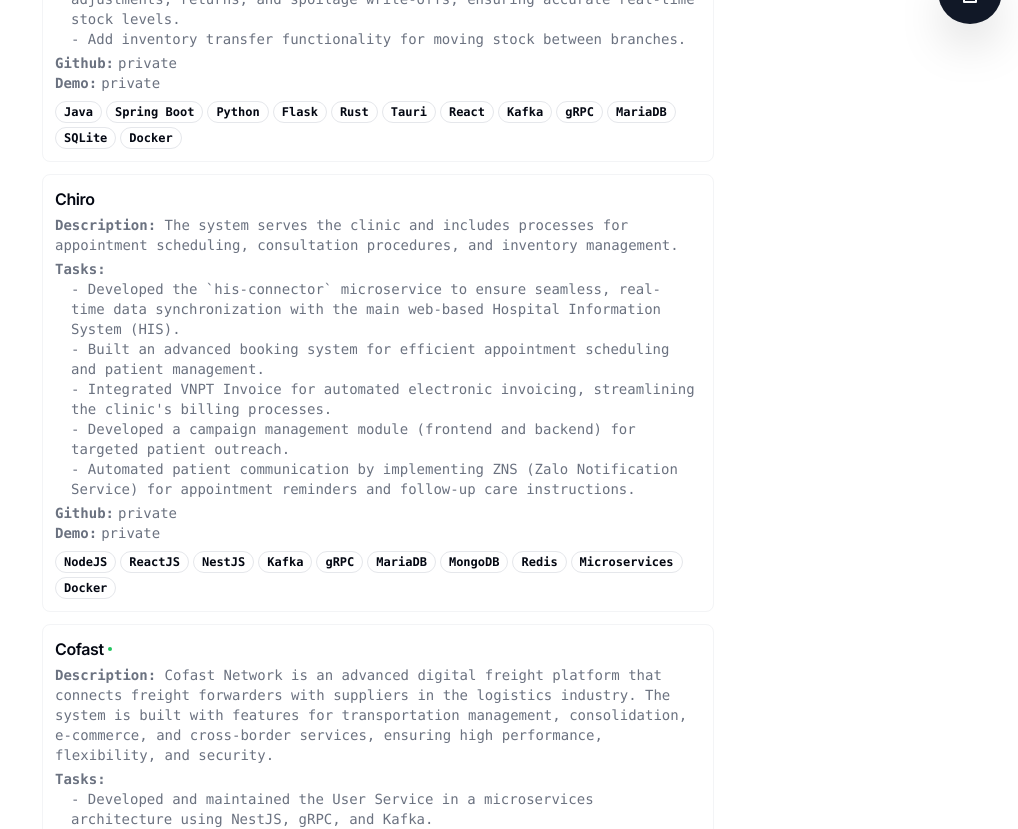
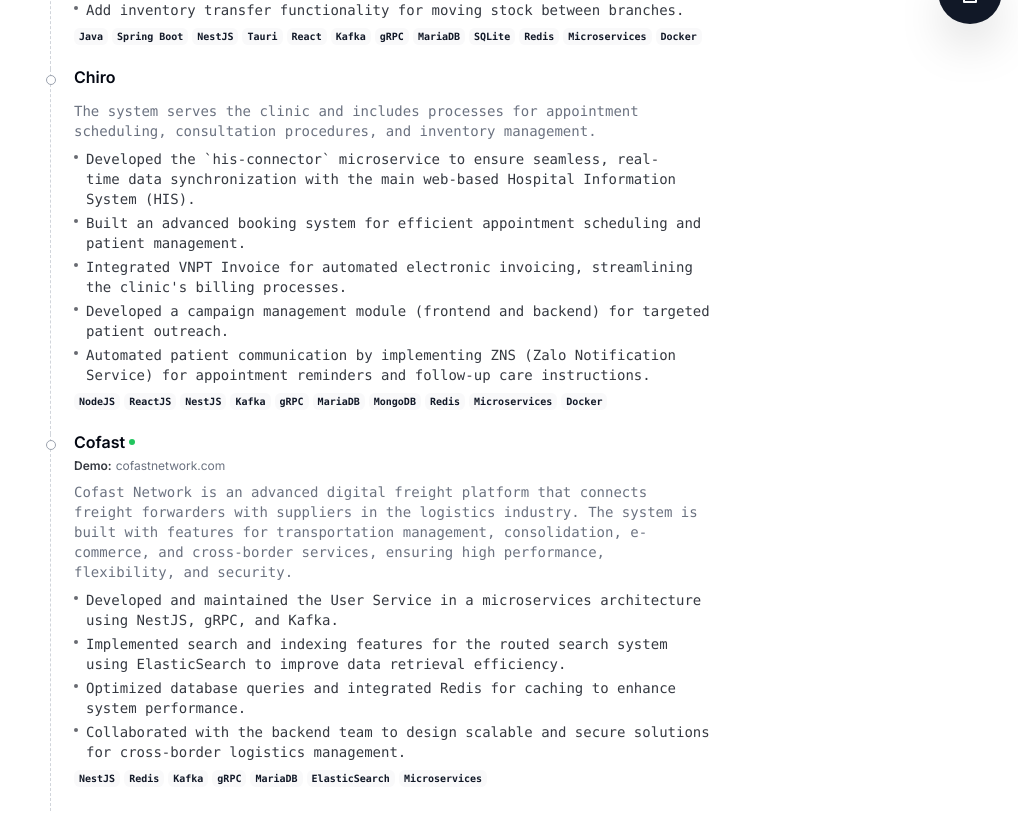
Before and after one commit to syurodev/cv, a Next.js app: page /cv in a window 1280 px wide. Shown: the part 760-1589 px from the top of the page, without its empty margins (262-1280 px from the left). Built offline with nearby package versions, Linux system fonts and the light colour scheme.

Commit message:
feat: Đơn giản hóa chức năng in bằng cách loại bỏ Drawer và triển khai bố cục thẻ dự án dạng timeline.

```diff
--- a/src/app/cv/page.tsx
+++ b/src/app/cv/page.tsx
@@ -16,8 +16,8 @@
 
 export default function Page() {
   return (
-    <main className="container relative mx-auto scroll-my-12 overflow-auto px-9 py-4 md:p-16 print:m-0 print:p-6">
-      <section className="mx-auto w-full max-w-2xl space-y-8 bg-white print:max-w-full print:space-y-2">
+    <main className="container relative mx-auto scroll-my-12 px-9 py-4 md:p-16 print:static print:m-0 print:block print:h-auto print:min-h-0 print:w-full print:max-w-none print:overflow-visible print:p-0">
+      <section className="mx-auto w-full max-w-2xl space-y-8 bg-white print:w-full print:max-w-none print:space-y-4">
         <div className="flex items-center justify-between">
           <div className="flex-1 space-y-1.5">
             <h1 className="text-2xl font-bold">{RESUME_DATA.name}</h1>
@@ -96,11 +96,6 @@
               />
               <AvatarFallback>{RESUME_DATA.initials}</AvatarFallback>
             </Avatar>
-            <img
-              src="https://api.qrserver.com/v1/create-qr-code/?size=100x100&data=https://cv-roan-theta-56.vercel.app"
-              alt="QR Code"
-              className="hidden h-20 w-20 print:block"
-            />
           </div>
         </div>
         {/* <Section className="print-compact-section">
@@ -117,10 +112,7 @@
           </h2>
           {RESUME_DATA.work.map((work) => {
             return (
-              <Card
-                key={work.company}
-                className="print-break-inside-avoid print-compact-card "
-              >
+              <Card key={work.company} className="print-compact-card">
                 <CardHeader className="print:py-1">
                   <div className="flex items-center justify-between gap-x-2 text-base">
                     <h3 className="inline-flex items-center justify-center gap-x-1 font-semibold leading-none">
@@ -162,8 +154,8 @@
                   </a>
                 )}
                 {"projects" in work && work.projects && (
-                  <div className="mt-4 grid grid-cols-1 gap-3 print:grid-cols-2">
-                    {work.projects.map((project) => (
+                  <div className="mt-4 flex flex-col pl-2">
+                    {work.projects.map((project, index) => (
                       <ProjectCard
                         key={project.title}
                         title={project.title}
@@ -177,6 +169,8 @@
                           "link" in project ? project.link?.repo : undefined
                         }
                         status={project.status}
+                        isFirst={index === 0}
+                        isLast={index === (work.projects?.length ?? 0) - 1}
                       />
                     ))}
                   </div>
@@ -242,8 +236,9 @@
             <h2 className="print-compact-text text-xl font-bold print:text-lg">
               Projects
             </h2>
-            <div className="-mx-3 flex flex-col gap-3">
-              {(RESUME_DATA.projects as readonly any[]).map((project) => {
+            <div className="-mx-3 flex flex-col pl-3">
+              {(RESUME_DATA.projects as readonly any[]).map(
+                (project, index) => {
                   return (
                     <ProjectCard
                       key={project.title}
@@ -254,9 +249,12 @@
                       link={"link" in project ? project.link?.href : undefined}
                       repo={"link" in project ? project.link?.repo : undefined}
                       status={project.status}
+                      isFirst={index === 0}
+                      isLast={index === RESUME_DATA.projects.length - 1}
                     />
                   );
-              })}
+                },
+              )}
             </div>
           </Section>
         )}
--- a/src/components/project-card.tsx
+++ b/src/components/project-card.tsx
@@ -1,5 +1,4 @@
 import { Badge } from "./ui/badge";
-import { Card, CardContent, CardHeader, CardTitle } from "./ui/card";
 
 interface Props {
   title: string;
@@ -9,6 +8,8 @@
   link?: string;
   repo?: string;
   status?: string;
+  isFirst?: boolean;
+  isLast?: boolean;
 }
 
 export function ProjectCard({
@@ -19,102 +20,103 @@
   repo,
   tasks,
   status,
+  isFirst = false,
+  isLast = false,
 }: Props) {
   const tasksArray = Array.isArray(tasks) ? tasks : [tasks];
 
   return (
-    <Card className="print-compact-card print-compact-card flex flex-col overflow-hidden border border-muted p-3 print:break-inside-avoid print:border print:border-l print:border-r print:border-gray-300">
-      <CardHeader className="print:px-2 print:py-1">
-        <div className="space-y-1">
-          <div className="flex gap-2">
-            <CardTitle className="text-base">
+    <div className={`relative pb-6 pl-6 ${isLast ? "pb-0" : ""}`}>
+      {/* Timeline Line */}
+      <div
+        className={`absolute left-0 w-px border-l border-dashed border-gray-300 print:border-black ${
+          isFirst ? "top-2" : "top-0"
+        } bottom-0`}
+      />
+
+      {/* Timeline Dot */}
+      <div className="print-force-bg absolute -left-[4.5px] top-1.5 h-2.5 w-2.5 rounded-full border border-gray-400 bg-white print:border-black" />
+
+      <div className="flex flex-col space-y-2">
+        {/* Title & Badge */}
+        <div className="flex items-center gap-2">
+          <h3 className="text-base font-semibold leading-none">
             {link ? (
               <a
                 href={link}
                 target="_blank"
-                  className="inline-flex items-center gap-1 hover:underline print:font-semibold print:no-underline"
+                className="inline-flex items-center gap-1 hover:underline"
               >
-                  {title}{" "}
-                  <span className="h-1 w-1 rounded-full bg-green-500 print:hidden"></span>
+                {title}
+                <span className="h-1.5 w-1.5 rounded-full bg-green-500 print:hidden"></span>
               </a>
             ) : (
               title
             )}
-            </CardTitle>
+          </h3>
           {status && (
-              <Badge
-                variant={"outline"}
-                className="px-2 py-0 text-[10px] print:border-gray-400"
-              >
+            <Badge variant="outline" className="px-1.5 py-0 text-[10px]">
               {status}
             </Badge>
           )}
         </div>
-          {link && (
-            <div className="hidden font-mono text-xs text-gray-500 print:hidden">
-              {link.replace("https://", "").replace("www.", "")}
+
+        {/* Links (Repo/Demo) - Subtext style */}
+        <div className="flex gap-4 text-xs text-muted-foreground print:text-black">
+          {repo && (
+            <div className="flex gap-1">
+              <span className="font-semibold text-foreground/80 print:text-black">
+                Github:
+              </span>
+              <a href={repo} target="_blank" className="hover:underline">
+                {repo.replace("https://", "").replace("www.", "")}
+              </a>
             </div>
           )}
-          <CardContent className="print-compact-text font-mono text-sm print:px-2 print:py-0 print:text-sm print:text-black">
-            <strong>Description: </strong>
-            {description}
-          </CardContent>
-          <CardContent className="print-compact-text font-mono text-sm print:px-2 print:py-0 print:text-sm">
-            <strong className="print:text-black">Tasks: </strong>
-            {tasksArray.map((x, index) => (
-              <p
-                key={title + "task" + index}
-                className="print-compact-text ms-4 print:text-black"
-              >
-                - {x}
-              </p>
-            ))}
-          </CardContent>
+          {link && (
+            <div className="flex gap-1">
+              <span className="font-semibold text-foreground/80 print:text-black">
+                Demo:
+              </span>
+              <a href={link} target="_blank" className="hover:underline">
+                {link.replace("https://", "").replace("www.", "")}
+              </a>
             </div>
-      </CardHeader>
-      <CardContent className="mt-1 flex flex-col print:mt-0 print:px-2 print:py-0">
-        <div className="flex flex-col font-mono text-sm print:text-xs">
-          <div className="flex gap-1 print:text-black">
-            <span className="font-semibold">Github:</span>
-            {repo ? (
-              <a href={repo} target="_blank" className="print:no-underline">
-                <span className="screen-only">{repo || "private"}</span>
-                <span className="hidden print:inline">
-                  {repo?.replace("https://", "").replace("www.", "") ||
-                    "private"}
-                </span>
-              </a>
-            ) : (
-              "private"
           )}
         </div>
-          <div className="flex gap-1 print:text-black">
-            <span className="font-semibold">Demo:</span>
-            {link ? (
-              <a href={link} target="_blank" className="print:no-underline">
-                <span className="screen-only">{link || "private"}</span>
-                <span className="hidden print:inline">
-                  {link?.replace("https://", "").replace("www.", "") ||
-                    "private"}
-                </span>
-              </a>
-            ) : (
-              "private"
+
+        {/* Description */}
+        <div className="text-pretty font-mono text-sm text-muted-foreground print:text-sm print:text-black">
+          {description}
+        </div>
+
+        {/* Tasks */}
+        {tasksArray.length > 0 && (
+          <div className="text-pretty font-mono text-sm text-foreground/80 print:text-sm print:text-black">
+            <ul className="list-none space-y-1">
+              {tasksArray.map((task, index) => (
+                <li key={index} className="flex items-start gap-2">
+                  <span className="mt-1.5 h-1 w-1 shrink-0 rounded-full bg-foreground/60 print:bg-black" />
+                  <span>{task}</span>
+                </li>
+              ))}
+            </ul>
+          </div>
         )}
-          </div>
-        </div>
-        <div className="mt-2 flex flex-wrap gap-1 print:mt-0 print:gap-0.5">
+
+        {/* Tags */}
+        <div className="flex flex-wrap gap-1">
           {tags.map((tag) => (
             <Badge
               key={tag}
-              variant={"outline"}
-              className="rounded-full print:border-gray-300 print:bg-gray-100 print:text-black"
+              variant="secondary"
+              className="rounded-md bg-secondary/50 px-1 py-0 text-[10px] text-secondary-foreground print:border print:border-gray-200 print:bg-gray-100 print:text-black"
             >
               {tag}
             </Badge>
           ))}
         </div>
-      </CardContent>
-    </Card>
+      </div>
+    </div>
   );
 }
--- a/src/components/ui/drawer.tsx
+++ b/src/components/ui/drawer.tsx
@@ -29,7 +29,7 @@
 >(({ className, ...props }, ref) => (
   <DrawerPrimitive.Overlay
     ref={ref}
-    className={cn("fixed inset-0 z-50 bg-black/80", className)}
+    className={cn("fixed inset-0 z-50 bg-black/80 print:hidden", className)}
     {...props}
   />
 ));
@@ -107,13 +107,13 @@
 
 export {
   Drawer,
-  DrawerPortal,
-  DrawerOverlay,
-  DrawerTrigger,
   DrawerClose,
   DrawerContent,
+  DrawerDescription,
+  DrawerFooter,
   DrawerHeader,
-  DrawerFooter,
+  DrawerOverlay,
+  DrawerPortal,
   DrawerTitle,
-  DrawerDescription,
+  DrawerTrigger,
 };
--- a/src/data/resume-data.tsx
+++ b/src/data/resume-data.tsx
@@ -62,15 +62,15 @@
           techStack: [
             "Java",
             "Spring Boot",
-            "Python",
-            "Flask",
-            "Rust",
+            "NestJS",
             "Tauri",
             "React",
             "Kafka",
             "gRPC",
             "MariaDB",
             "SQLite",
+            "Redis",
+            "Microservices",
             "Docker",
           ],
           description:
@@ -129,7 +129,8 @@
             "Kafka",
             "gRPC",
             "MariaDB",
-            "SingleStore",
+            "ElasticSearch",
+            "Microservices",
           ],
           description:
             "Cofast Network is an advanced digital freight platform that connects freight forwarders with suppliers in the logistics industry. The system is built with features for transportation management, consolidation, e-commerce, and cross-border services, ensuring high performance, flexibility, and security.",
```
Also changed, not shown: src/app/globals.css (+29 -2 lines), src/components/print-drawer.tsx (+15 -113 lines). Lines whose indentation alone changed are shown as unchanged.
